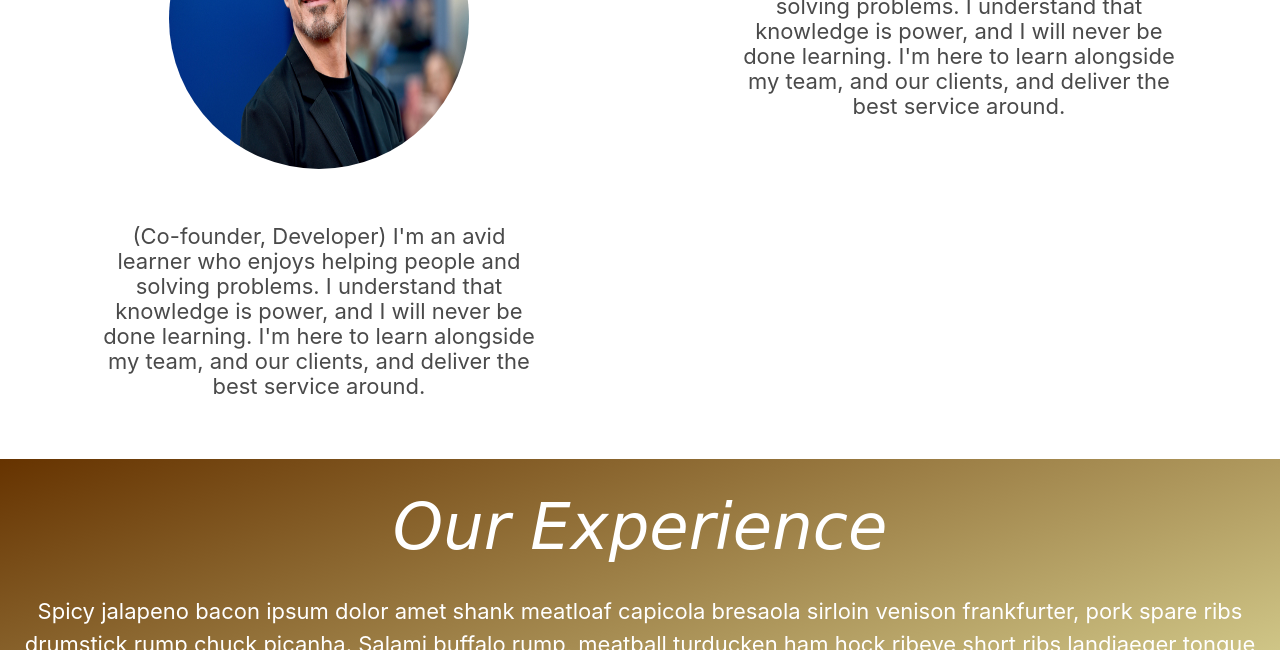
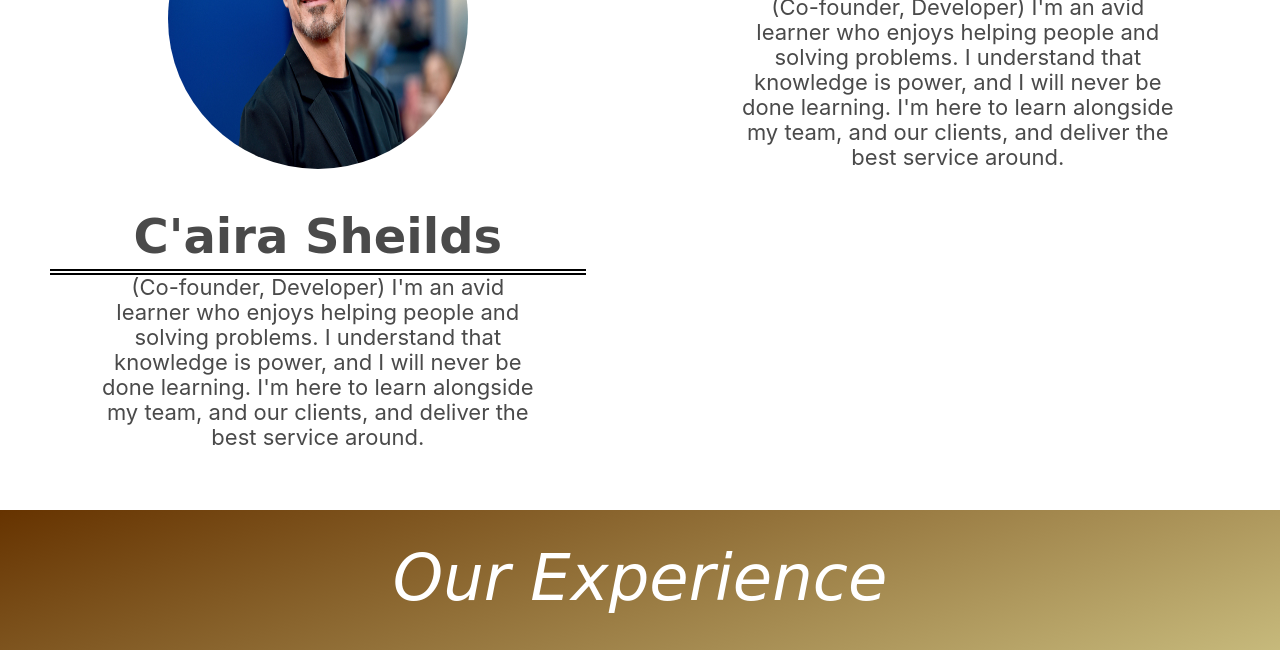
Before and after one commit to bjc-development/jbc_site, a plain HTML site: page Nav_Pages/theTeam.html in a window 1280 px wide. Shown: the part 505-1155 px from the top of the page. Drawn offline with Linux system fonts and the light colour scheme.

Commit message:
Added bottom border below names

```diff
--- a/Nav_Pages/theTeam.html
+++ b/Nav_Pages/theTeam.html
@@ -62,6 +62,7 @@
             </div>
           </div>
         </header>
+    </div>
         <div class="team__table">
           <table>
             <tr>
@@ -69,9 +70,11 @@
                 <img
                 class="circleImage"
                 src="../img/robert-downey.jpg"
-                alt="Placeholder image"
-                />
+                alt="Placeholder image"/>
+                <div class="teamNameDesc">
+                <h1 class="teamName">C'aira Sheilds</h1>
                 <p class="centerTeamText">(Co-founder, Developer) I'm an avid learner who enjoys helping people and solving problems. I understand that knowledge is power, and I will never be done learning. I'm here to learn alongside my team, and our clients, and deliver the best service around.</p>
+              </div>
               </td>
         </div>
             <td class="centerTeamText">
@@ -79,15 +82,16 @@
                 <img
                 class="circleImage"
                 src="../img\dwayne-johnson.jpg"
-                alt="Placeholder image"
-                />
+                alt="Placeholder image"/>
+                <div class="teamNameDesc">
+                <h1 class="teamName">Brandon Teague</h1>
                 <p class="centerTeamText">(Co-founder, Developer) I'm an avid learner who enjoys helping people and solving problems. I understand that knowledge is power, and I will never be done learning. I'm here to learn alongside my team, and our clients, and deliver the best service around.</p>
+              </div>
               </div>
             </td>
           </tr>
         </table>
       </div>
-    </div>
     <div class="ourExperience">
       <div class="ourExperienceHeader">
         <h1>Our Experience</h1>
--- a/styles.css
+++ b/styles.css
@@ -180,6 +180,26 @@ nav {
 }
 
 /* Team Page specific styles */
+.centerTeamText {
+  text-align: center;
+  font-size: 22px;
+  padding-left: 50px;
+  padding-right: 50px;
+  line-height: 25px;
+}
+
+.teamName {
+  font-size: 3rem;
+  font-weight: bold;
+  font-family: cursive;
+  padding-bottom: 20px;
+  border-bottom: 6px double black;
+}
+
+.teamNameDesc {
+
+}
+
 .ourExperienceHeader {
   font-size: 4rem;
   font-style: oblique;
@@ -309,15 +329,6 @@ padding-bottom: 15px;
 .centerText {
   text-align: center;
 }
-
-.centerTeamText {
-  text-align: center;
-  font-size: 22px;
-  border-radius: 60%;
-  padding-left: 50px;
-  padding-right: 50px;
-  line-height: 25px;
-}
 /*
 	Keyframes
 */
```
